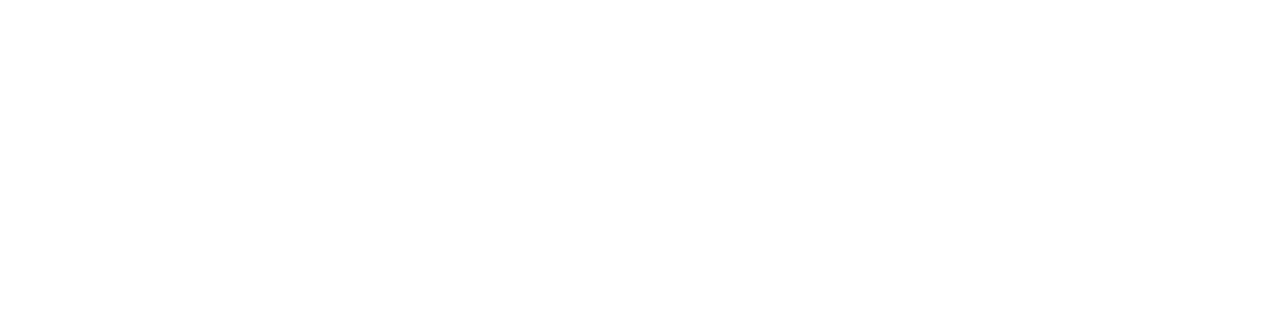
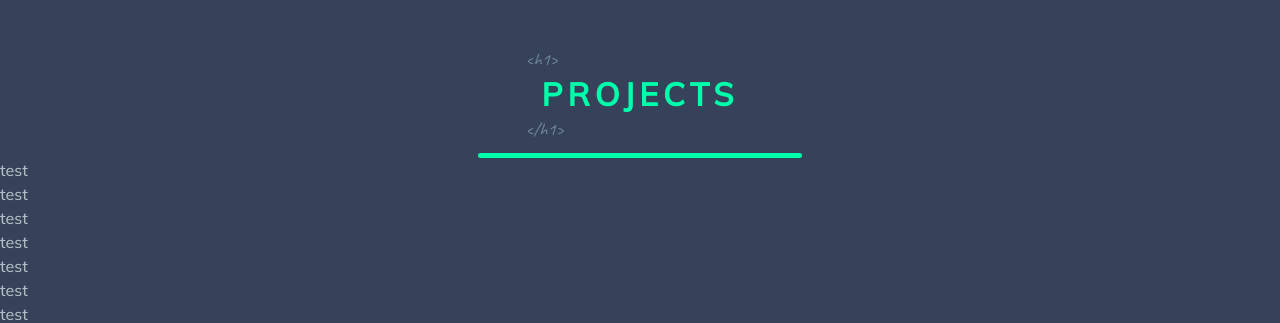
Before and after one commit to davmoba4/portfolio, a Next.js app: page / in a window 1280 px wide. Shown: the part 890-1213 px from the top of the page. Before the commit the page ends 832 px from the top, so only its background shows below. Built offline with nearby package versions, Linux system fonts and the light colour scheme.

Commit message:
feat: styled category titles

```diff
--- a/components/Header/Header.module.scss
+++ b/components/Header/Header.module.scss
@@ -14,21 +14,23 @@
     }
   }
 
+  &::before,
+  &:after {
+    color: var(--color-gray-medium);
+    font-family: var(--font-cursive);
+    font-size: 1.1rem;
+    font-weight: 500;
+    position: absolute;
+  }
+
   &::before {
     content: "<header>";
-    color: var(--color-gray-medium);
-    font-family: var(--font-cursive);
-    position: absolute;
     top: -1.5rem;
-    left: 0;
-    padding-left: 0.5rem;
+    left: 0.5rem;
   }
   &::after {
     opacity: 1;
     content: "</header>";
-    color: var(--color-gray-medium);
-    font-family: var(--font-cursive);
-    position: absolute;
     bottom: -1.5rem;
     left: 0.5rem;
     transition: opacity 250ms ease-in-out 250ms;
@@ -114,6 +116,8 @@
         content: "</header>";
         color: var(--color-gray-medium);
         font-family: var(--font-cursive);
+        font-size: 1.1rem;
+        font-weight: 500;
         position: absolute;
         bottom: -1.5rem;
         left: 0.5rem;
--- a/components/IntroText/IntroText.module.scss
+++ b/components/IntroText/IntroText.module.scss
@@ -43,7 +43,7 @@
     &::after {
       color: var(--color-gray-medium);
       font-family: var(--font-cursive);
-      font-size: 1rem;
+      font-size: 1.1rem;
       font-weight: 500;
       position: absolute;
     }
--- a/pages/index.tsx
+++ b/pages/index.tsx
@@ -20,9 +20,21 @@
       <Header />
       <main className={styles.main}>
         <div className={styles.intro}>
-          <IntroText/>
-          <IntroSkillOrbit/>
+          <IntroText />
+          <IntroSkillOrbit />
         </div>
+        <div className={styles.categoryTitleWrapper}>
+          <h1 id="projects">
+            Projects
+          </h1>
+        </div>
+        <div> test </div>
+        <div> test </div>
+        <div> test </div>
+        <div> test </div>
+        <div> test </div>
+        <div> test </div>
+        <div> test </div>
       </main>
     </div>
   );
--- a/styles/Home.module.scss
+++ b/styles/Home.module.scss
@@ -15,6 +15,62 @@
   }
 }
 
+.categoryTitleWrapper {
+  position: relative;
+  margin: 8rem auto 0;
+  width: fit-content;
+  padding: 0 5% 2.5rem;
+
+  &::after {
+    content: "";
+    position: absolute;
+    bottom: 0;
+    left: 0;
+    height: 5px;
+    width: 100%;
+    border-radius: 5px;
+    background-color: var(--color-teal-light);
+  }
+
+  > h1 {
+    position: relative;
+    letter-spacing: 5px;
+    color: var(--color-teal-light);
+    text-transform: uppercase;
+    font-size: 1.5rem;
+
+    &::before,
+    &::after {
+      color: var(--color-gray-medium);
+      font-family: var(--font-cursive);
+      font-size: 1.1rem;
+      font-weight: 500;
+      position: absolute;
+      letter-spacing: 0;
+      text-transform: none;
+    }
+    &::before {
+      content: "<h1>";
+      top: -1.5rem;
+      left: -1rem;
+    }
+    &::after {
+      content: "</h1>";
+      bottom: -1.5rem;
+      left: -1rem;
+    }
+  }
+}
+
+/* Tablet styles */
+@media only screen and (min-width: 768px) {
+  .categoryTitleWrapper {
+    > h1 {
+      font-size: 2rem;
+    }
+  }
+}
+
 /* Laptop styles */
 @media only screen and (min-width: 1280px) {
   .container {
```
